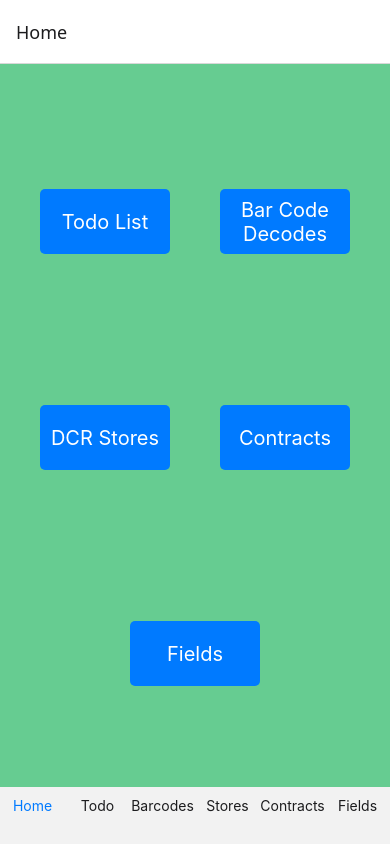
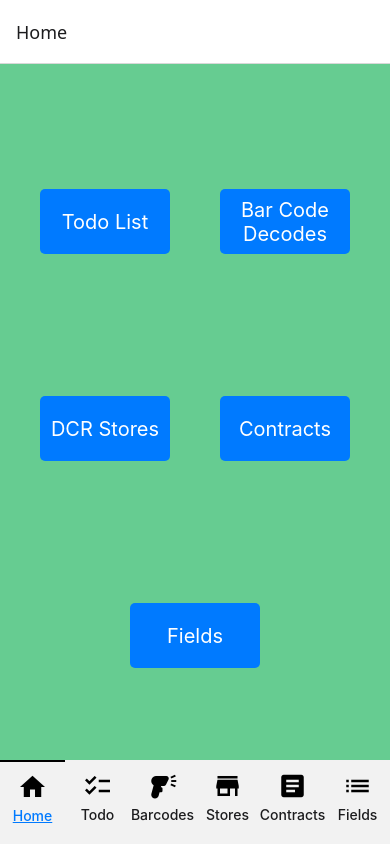
Before and after one commit to SNelson723/todos, a React Native app: screen /StoreDetails in a window 390 px wide. Built offline with nearby package versions, Linux system fonts and the light colour scheme; no server answers.

Commit message:
Added icons to the tab bar

```diff
--- a/components/NavBar/NavBar.js
+++ b/components/NavBar/NavBar.js
@@ -2,6 +2,7 @@ import React from "react";
 import { View, Text, StyleSheet } from "react-native";
 import { useLinkBuilder, useTheme } from "@react-navigation/native";
 import { PlatformPressable } from "@react-navigation/elements";
+import Icon from "react-native-vector-icons/MaterialIcons";
 
 const TabBar = ({ state, descriptors, navigation }) => {
   const { colors } = useTheme();
@@ -42,7 +43,10 @@ const TabBar = ({ state, descriptors, navigation }) => {
         return (
           <PlatformPressable
             key={index}
-            style={styles.platform}
+            style={[
+              styles.platform,
+              { borderTop: isFocused ? "2px solid black" : "none" },
+            ]}
             href={buildHref(route.name, route.params)}
             accessibilityRole="button"
             accessibilityState={isFocused ? { selected: true } : {}}
@@ -51,7 +55,14 @@ const TabBar = ({ state, descriptors, navigation }) => {
             onPress={onPress}
             onLongPress={onLongPress}
           >
-            <Text style={{ color: isFocused ? colors.primary : colors.text }}>
+            <Text style={styles.icon}>{icons[label]}</Text>
+            <Text
+              style={{
+                color: isFocused ? colors.primary : colors.text,
+                textDecorationLine: isFocused ? "underline" : "none",
+                fontWeight: "500",
+              }}
+            >
               {label}
             </Text>
           </PlatformPressable>
@@ -61,11 +72,20 @@ const TabBar = ({ state, descriptors, navigation }) => {
   );
 };
 
+const icons = {
+  Todo: <Icon name="checklist" size={30} />,
+  Home: <Icon name="home" size={30} />,
+  Barcodes: <Icon name="barcode-reader" size={30} />,
+  Stores: <Icon name='store' size={30} />,
+  Contracts: <Icon name='article' size={30} />,
+  Fields: <Icon name='list' size={30} />
+};
+
 const styles = StyleSheet.create({
   navContainer: {
     flexDirection: "row",
     backgroundColor: "#f2f2f2",
-    paddingBottom: 20,
+    paddingBottom: 10,
   },
   platform: {
     flex: 1,
@@ -73,6 +93,9 @@ const styles = StyleSheet.create({
     justifyContent: "center",
     paddingVertical: 10,
   },
+  icon: {
+    fontSize: 20,
+  },
 });
 
 export default TabBar;
--- a/components/Utils/GoBack.js
+++ b/components/Utils/GoBack.js
@@ -8,25 +8,26 @@ const GoBack = () => {
       onPress={() => navigation.goBack()}
       style={styles.backButton}
     >
-      <Text style={styles.buttonText}>← Back</Text>
+      <Text style={styles.buttonText}>⬅️ Back</Text>
     </TouchableOpacity>
   );
 };
 
 const styles = StyleSheet.create({
   backButton: {
-    paddingHorizontal: 20,
+    paddingHorizontal: 15,
     margin: 20,
-    paddingVertical: 10,
+    paddingVertical: 8,
     alignSelf: "left",
     borderWidth: 2,
     backgroundColor: "#f8f8f8",
-    width: 140,
+    width: 130,
     borderRadius: 10,
   },
   buttonText: {
-    fontWeight: "900",
-    fontSize: 25,
+    fontWeight: "600",
+    fontSize: 23,
+    textAlign: 'center'
   },
 });
 
```
Also changed, not shown: package.json (+7 -2 lines), 1 other file (tests, documents, lock files or other folders).
